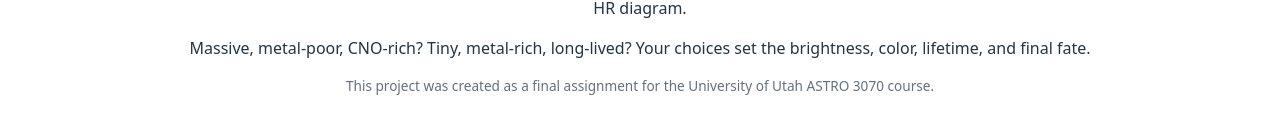
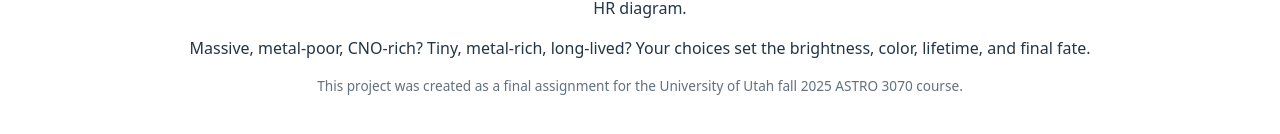
Before and after one commit to inattym/star-factory-web, a React (Vite) app: page / in a window 1280 px wide. Shown: the part 424-558 px from the top of the page. Built offline with nearby package versions, Linux system fonts and the light colour scheme.

Commit message:
Update course reference to fall 2025

```diff
--- a/src/phases/IntroScreen.tsx
+++ b/src/phases/IntroScreen.tsx
@@ -31,7 +31,7 @@ export function IntroScreen({
 
       <p style={{ fontSize: "0.85rem", opacity: 0.7, marginTop: "1rem" }}>
         This project was created as a final assignment for the University of
-        Utah ASTRO 3070 course.
+        Utah fall 2025 ASTRO 3070 course.
       </p>
     </section>
   )
```
